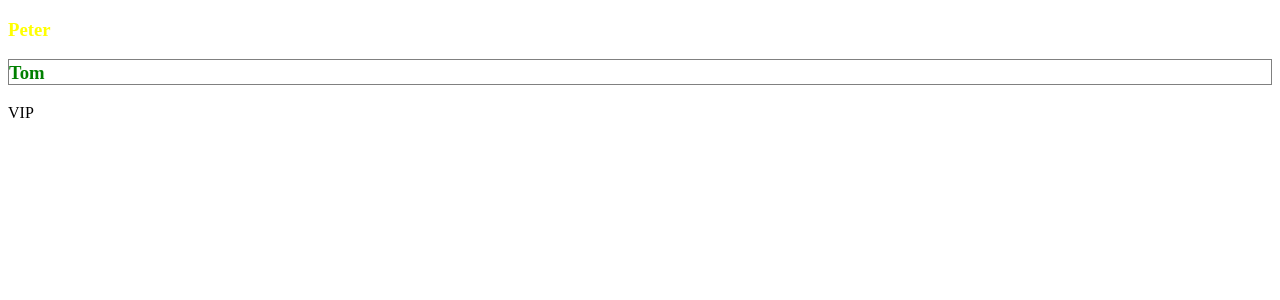
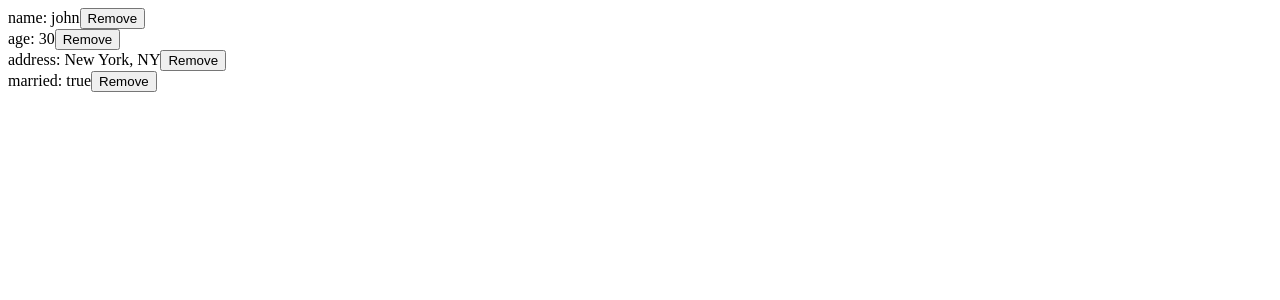
Before and after one commit to jlyu26/React-Context-Hooks-and-Suspense-Tryout, a React (Create React App) app in the folder react-hooks-note/: page / in a window 1280 px wide. Shown: the top 300 px of the page. Built offline with nearby package versions, Linux system fonts and the light colour scheme; the HTML template or start-up script is replaced by a standard one.

Commit message:
useState hook.

```diff
--- a/react-hooks-note/src/App.js
+++ b/react-hooks-note/src/App.js
@@ -1,40 +1,29 @@
-import React from 'react';
-import NameTag from './components/nameTag';
+import React, { useState } from 'react';
+import InfoTag from './components/infoTag';
 
-// styling in JSX: JavaScript Objects with camel attributes
-const nameStyle = {
-  color: 'red',
-  border: '1px solid gray',
-  paddingTop: '2px'
+const initialProfile = {
+  name: 'john',
+  age: 30,
+  address: 'New York, NY',
+  married: true
 };
 
-const additionStyle = {
-  color: 'green'
-};
+function App() {
+  const [profile, setProfile] = useState(initialProfile);
 
-// Higher Order Component:
-// takes a component as parameter, returns another component
-const makeYellow = BaseComponent => props => {
-  const addYellow = {
-    style: {
-      color: 'yellow'
-    }
+  const removeItemHandle = e => {
+    console.log(e.target.name);
+
+    const profileCopy = { ...initialProfile };
+    delete profileCopy[e.target.name];
+    setProfile(profileCopy);
   };
 
-  const newProps = { ...props, ...addYellow };
-
-  return <BaseComponent {...newProps} />;
-};
-
-const YellowNameTag = makeYellow(NameTag);
-
-function App() {
-  return (
-    <div className="App">
-      <YellowNameTag style={nameStyle}>Peter</YellowNameTag>
-      <NameTag style={{ ...nameStyle, ...additionStyle }} name="Tom" />
-    </div>
-  );
+  return Object.entries(profile).map((item, index) => {
+    return (
+      <InfoTag key={`${index}.${item[0]}.${item[1]}`} {...{ item }} onClick={removeItemHandle} />
+    );
+  });
 }
 
 export default App;
--- /dev/null
+++ b/react-hooks-note/src/components/infoTag.js
@@ -0,0 +1,15 @@
+import React from 'react';
+
+const InfoTag = props => {
+  const [key, value] = props.item;
+  return (
+    <div>
+      {`${key}: ${value}`}
+      <button name={key} onClick={props.onClick}>
+        Remove
+      </button>
+    </div>
+  );
+};
+
+export default InfoTag;
--- a/react-hooks-note/src/components/nameTag.js
+++ /dev/null
@@ -1,14 +0,0 @@
-import React from 'react';
-
-const NameTag = props => {
-  return (
-    <>
-      <h3 style={props.style} className="name">
-        {props.name || props.children}
-      </h3>
-      {props.name === 'Tom' && <div>VIP</div>}
-    </>
-  );
-};
-
-export default NameTag;
```
